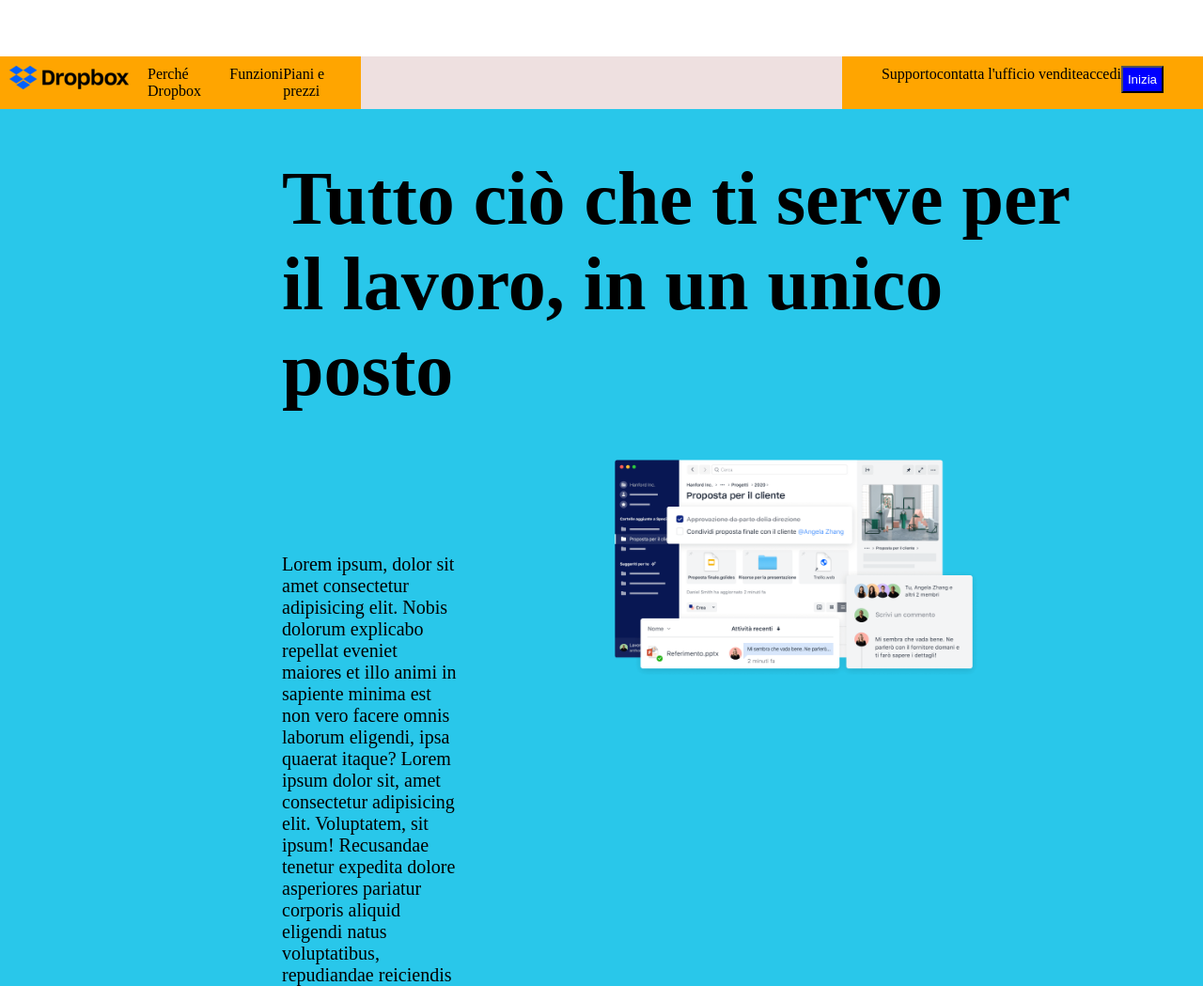
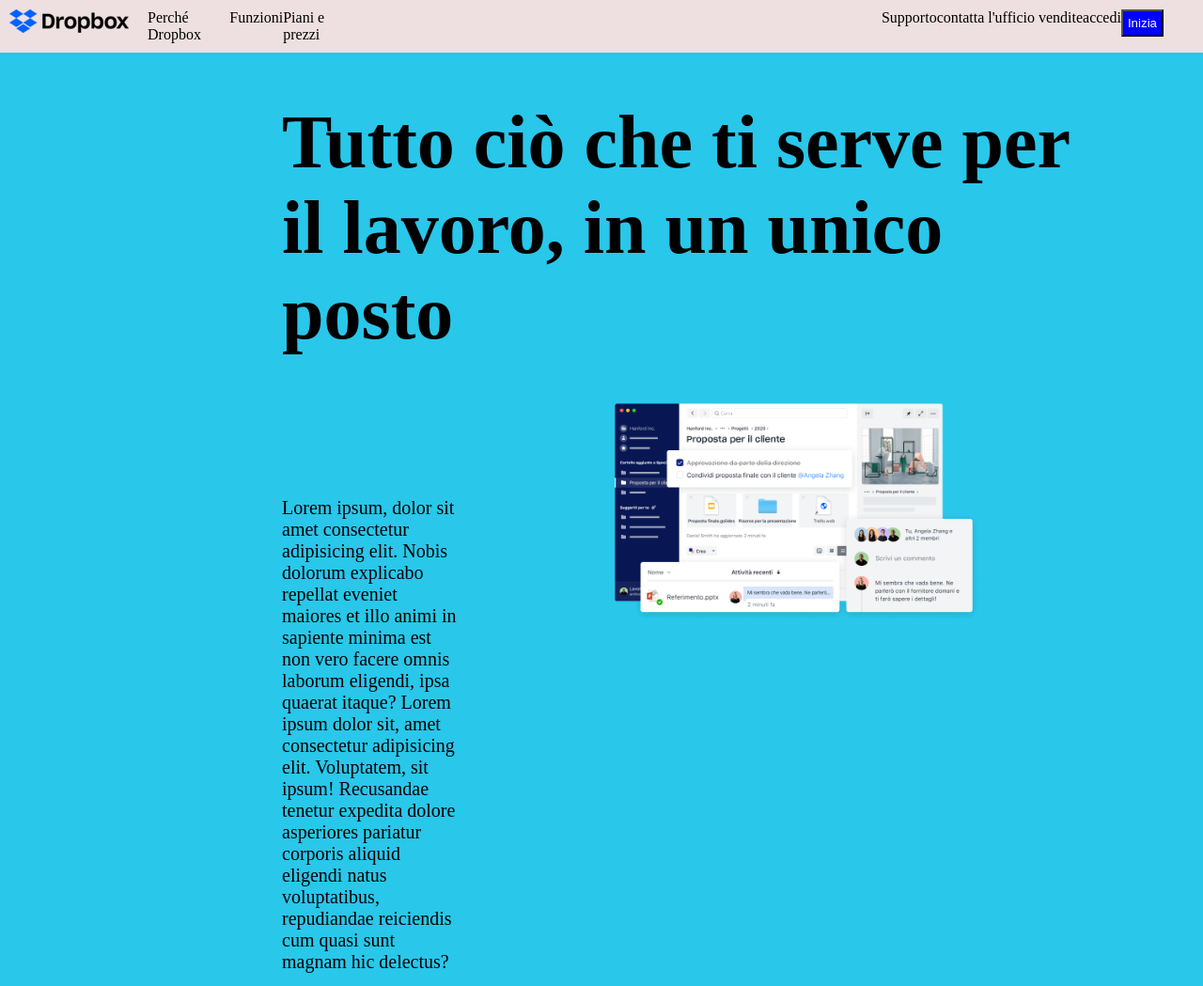
Before and after one commit to FRAALES/htmlcss-dropbox, a plain HTML site: page index.html in a window 1280 px wide. Shown: the top 1049 px of the page at 94% size. Drawn offline with Linux system fonts and the light colour scheme.

Commit message:
sono bloccato, mi mette il div.piano-business sopra l'header e non capisco perché

```diff
--- a/css/file.css
+++ b/css/file.css
@@ -5,9 +5,6 @@
     margin: 0;
     box-sizing: border-box;
 }
-
-
-/* Regole di debug */
 
 
 
@@ -28,7 +25,6 @@ header{
 .header-sinistra{
     width: 30%;
     height: 100%;
-    background-color: orange;
     display: flex;
     justify-content: space-between;
 }
@@ -48,7 +44,6 @@ header{
 .header-destra{
     width: 30%;
     height: 100%;
-    background-color: orange;
     display: flex;
     justify-content: space-around;
     position: absolute;
@@ -132,12 +127,5 @@ main{
 
 .piano-business{
     width: 60%;
+    background-color: white;
 }
-
-
-
-.piano-business h1{
-    margin-top: 60px;
-    margin-bottom: 30px;
-
-}
```
Also changed, not shown: index.html (+1 -6 lines).
